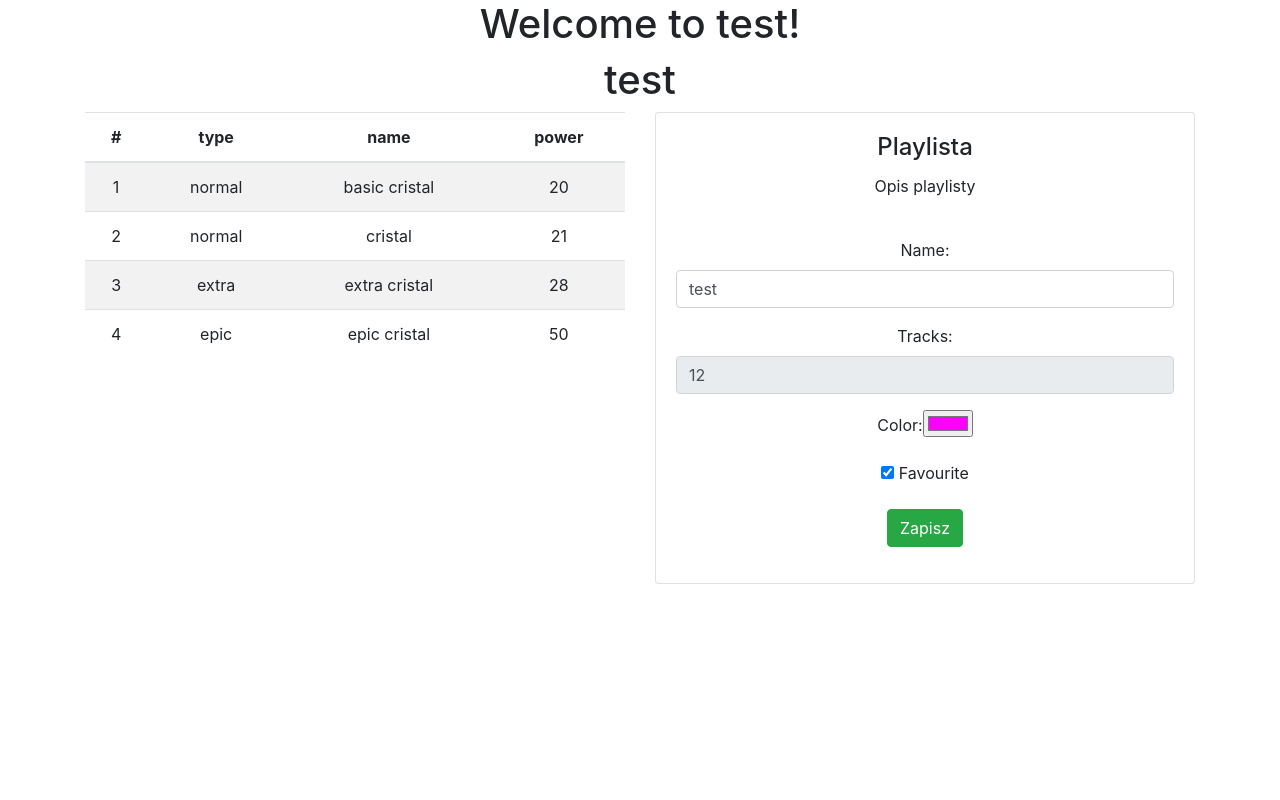
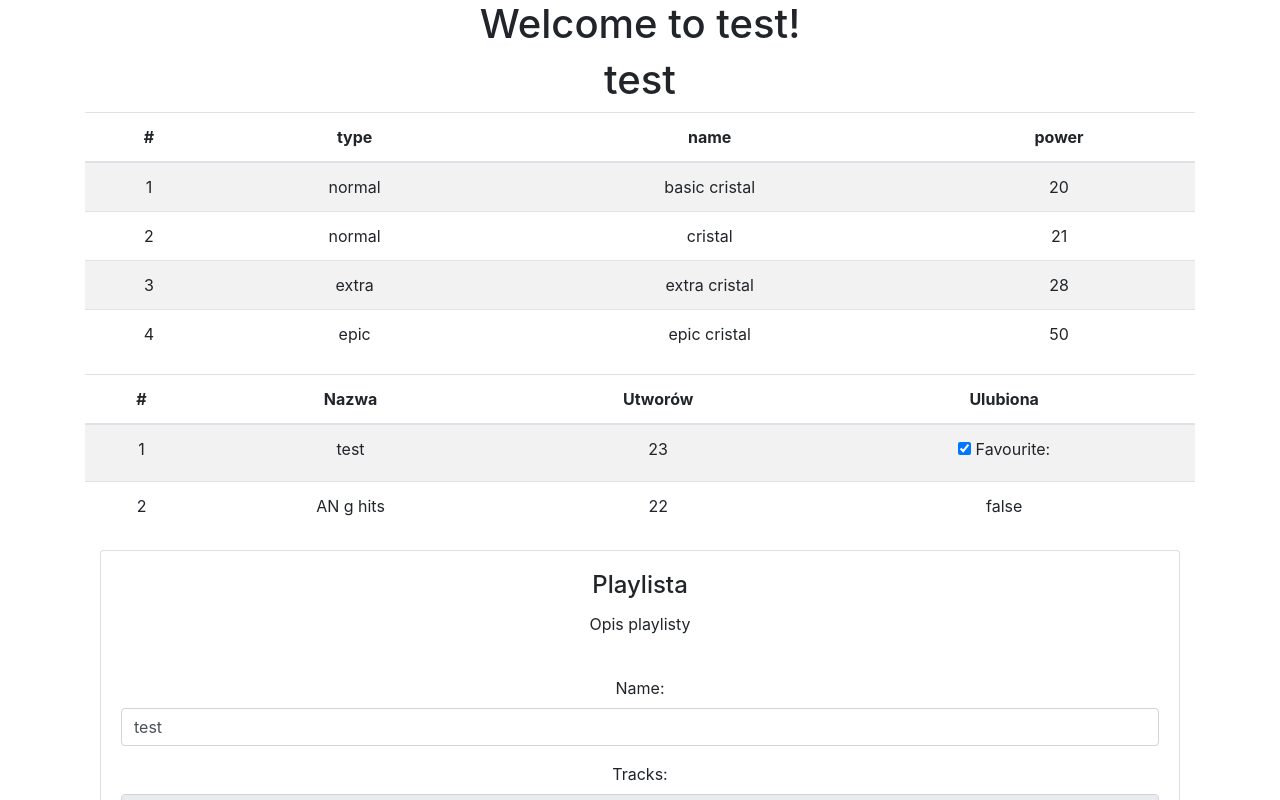
Before and after one commit to SebastianWesolowski/LearnAngular, an Angular app: page / in a window 1280 px wide. Shown: the top 800 px of the page. Built offline with nearby package versions, Linux system fonts and the light colour scheme.

Commit message:
Obsługa zdarzeń

```diff
--- a/src/app/app.component.html
+++ b/src/app/app.component.html
@@ -23,7 +23,7 @@
             </tr>
           </thead>
           <tbody>
-            <tr *ngFor="let gem of gemList">
+            <tr *ngFor="let gem of gemList" class="button" (click)="onSave($event)">
               <td>{{ gem.id }}</td>
               <td>{{ gem.type }}</td>
               <td>{{ gem.name }}</td>
@@ -31,7 +31,39 @@
             </tr>
           </tbody>
         </table>
+        <table class="table table-striped">
+          <thead>
+            <tr>
+              <th> # </th>
+              <th> Nazwa </th>
+              <th> Utworów </th>
+              <th> Ulubiona </th>
+            </tr>
+          </thead>
+          <tbody>
+            <tr>
+              <td>1</td>
+              <td>{{ playlist.name }}</td>
+              <td>23</td>
+              <td><label>
+                  <input type="checkbox" [checked]="playlist.favorite"
+                    (change)="playlist.favorite = $event.target.checked">
+                  Favourite: </label>
+              </td>
+            </tr>
+            <tr>
+              <td>2</td>
+              <td>AN g hits</td>
+              <td>22</td>
+              <td>
+                false
+              </td>
+            </tr>
+          </tbody>
+        </table>
       </div>
+    </div>
+    <div class="row mt-1"></div>
     <div class="col">
       <div class="card">
         <div class="card-body">
@@ -42,7 +74,8 @@
         <div class="card-body">
           <div class="form-group">
             <label>Name:</label>
-              <input type="text" [value]="playlist.name" class="form-control">
+            <input type="text" [value]="playlist.name" (keyup)="playlist.name = $event.target.value"
+              class="form-control">
           </div>
           <div class="form-group">
             <label>Tracks:</label>
@@ -50,10 +83,11 @@
           </div>
           <div class="form-group">
             <label>Color:</label>
-              <input type="color" [value]="playlist.collor"> </div>
+            <input type="color" [value]="playlist.collor" (change)="playlist.color = $event.target.value"> </div>
           <div class="form-group">
             <label>
-                <input type="checkbox" [checked]="playlist.favorite"> Favourite</label>
+              <input type="checkbox" [checked]="playlist.favorite" (change)="playlist.favorite = $event.target.checked">
+              Favourite</label>
           </div>
 
           <div class="form-group">
--- a/src/app/app.component.ts
+++ b/src/app/app.component.ts
@@ -11,11 +11,29 @@ import { GemCollection } from "./gem";
 export class AppComponent {
   title = "test";
   playlist = {
+    id: 1,
     name: "test",
     track: 12,
     collor: "#ff00ff",
     favorite: true
   };
+
+  playlistArr = [
+    {
+      id: 1,
+      name: "test",
+      track: 12,
+      collor: "#ff00ff",
+      favorite: true
+    },
+    {
+      id: 2,
+      name: "test",
+      track: 12,
+      collor: "#ff00ff",
+      favorite: true
+    }
+  ];
 
   gemList = [
     new GemCollection(1, "normal", "basic cristal", 20),
```
Lines whose indentation alone changed are shown as unchanged.
